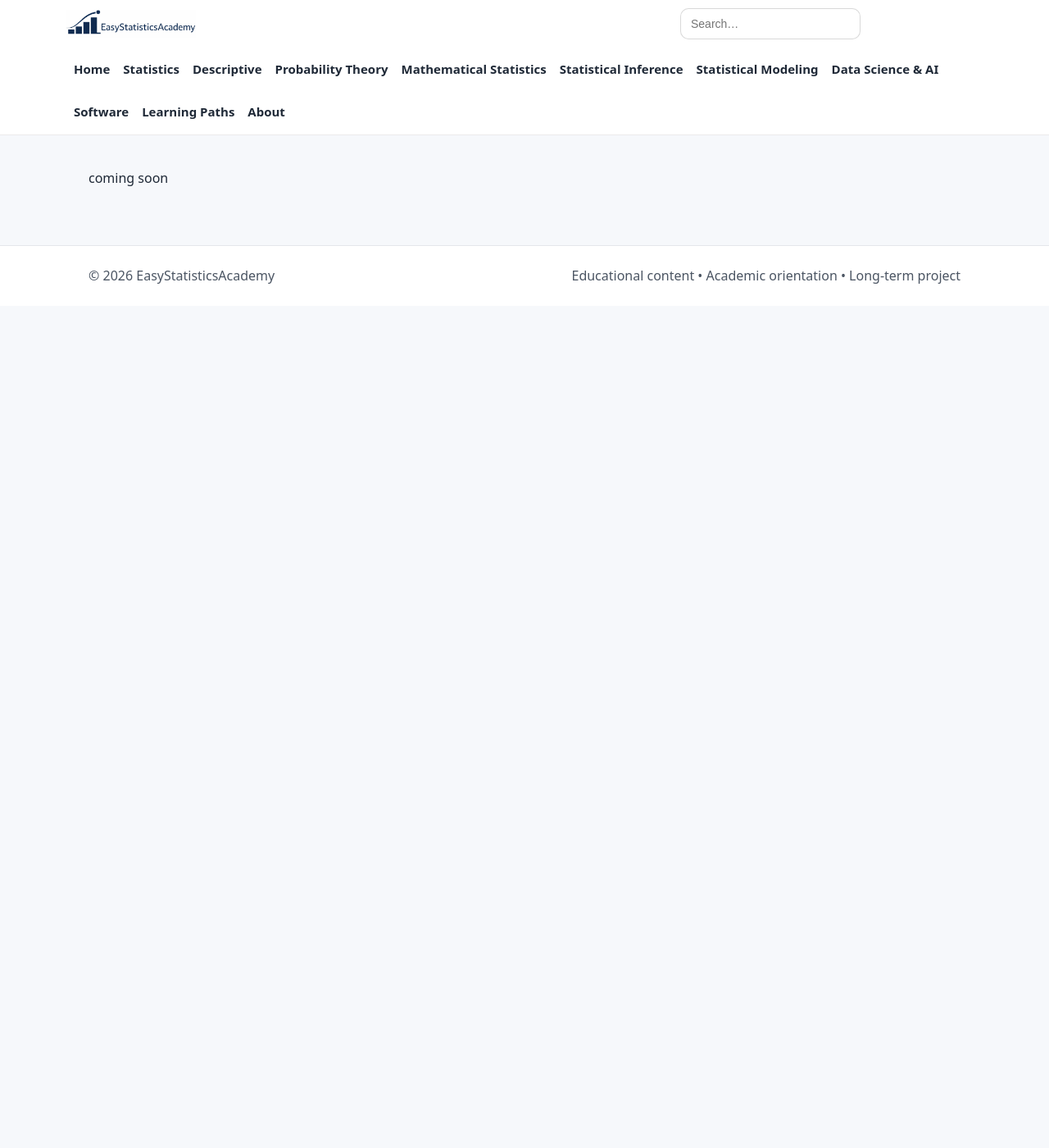
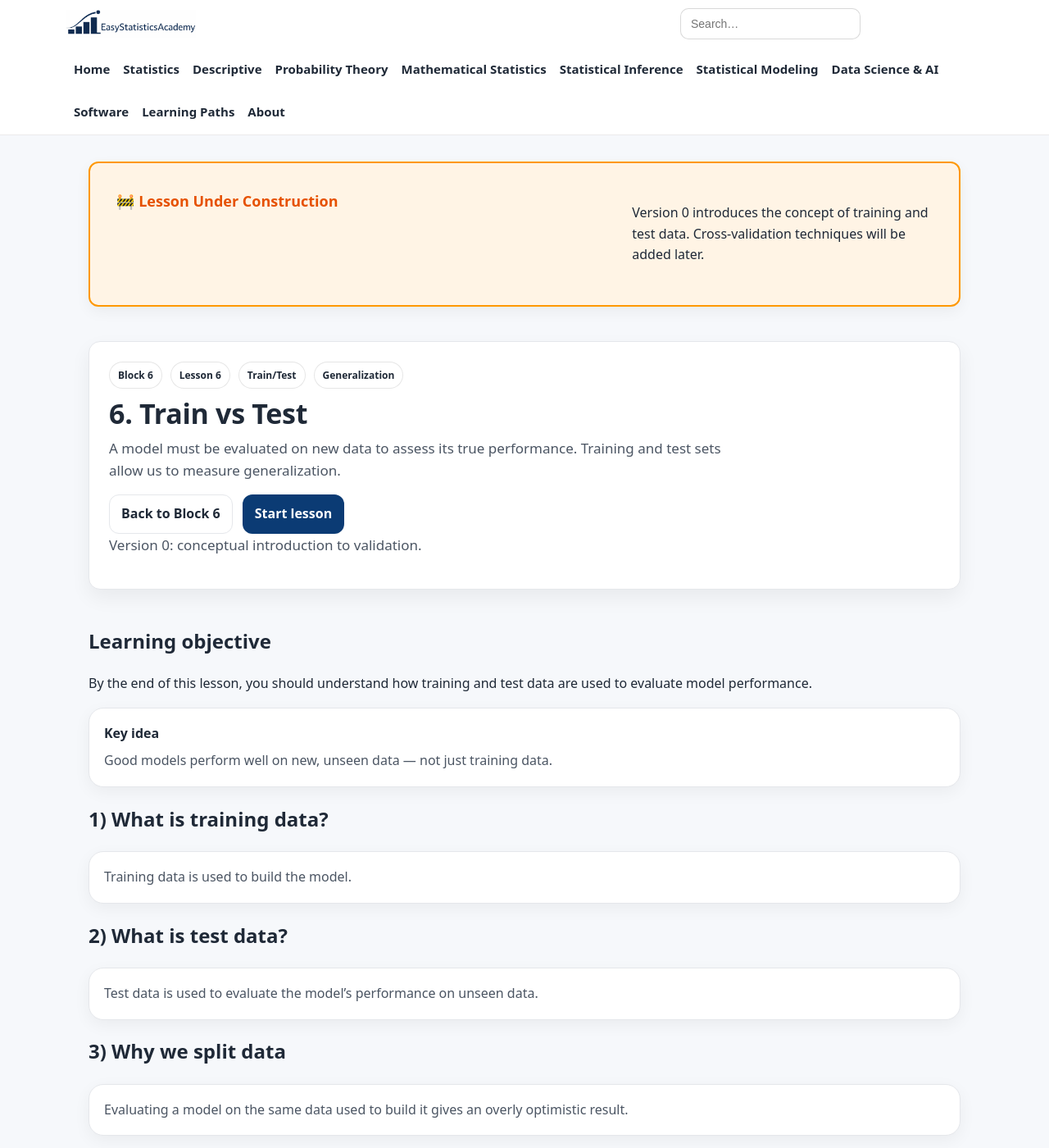
Before and after one commit to ammar-homaida-statistics/easystatisticsacademy, a Jekyll site: the page built from modeling/model-fit-comparison/train-vs-test/index.md, in a window 1280 px wide and 1400 px high. Shown: the whole window at 82% size. Built offline with Jekyll 4.4.1, drawn with Linux system fonts in a browser that asks for light colours; our own code applies the rules of GitHub Pages for plain Markdown files; some of the changed text lies outside the part shown.

Commit message:
Add lesson content

```diff
--- a/modeling/model-fit-comparison/train-vs-test/index.md
+++ b/modeling/model-fit-comparison/train-vs-test/index.md
@@ -1 +1,174 @@
-coming soon
+---
+layout: default
+title: 6. Train vs Test
+permalink: /modeling/model-fit-comparison/train-vs-test/
+sidebar: false
+---
+
+<!-- UNDER CONSTRUCTION -->
+<section class="section section-slim">
+  <div class="callout" style="background:#fff4e5; border:2px solid #ff9800; padding:2rem; border-radius:12px;">
+    <h2 style="color:#e65100;">🚧 Lesson Under Construction</h2>
+    <p>
+      Version 0 introduces the concept of training and test data.
+      Cross-validation techniques will be added later.
+    </p>
+  </div>
+</section>
+
+<!-- ✅ Update last visited lesson -->
+<script>
+(function () {
+  localStorage.setItem("esa_continue_modeling_model_fit_lesson_v0", JSON.stringify({
+    url: "/modeling/model-fit-comparison/train-vs-test/",
+    label: "Lesson 6 — Train vs Test",
+    ts: Date.now()
+  }));
+})();
+</script>
+
+<!-- HERO -->
+<section class="hero hero-section">
+  <div class="hero-card">
+
+    <div class="badge-row">
+      <span class="badge">Block 6</span>
+      <span class="badge">Lesson 6</span>
+      <span class="badge">Train/Test</span>
+      <span class="badge">Generalization</span>
+    </div>
+
+    <h1>6. Train vs Test</h1>
+
+    <p class="lead">
+      A model must be evaluated on new data to assess its true performance.
+      Training and test sets allow us to measure generalization.
+    </p>
+
+    <div class="hero-actions">
+      <a class="btn btn-outline" href="/modeling/model-fit-comparison/">Back to Block 6</a>
+      <a class="btn" href="#lesson">Start lesson</a>
+    </div>
+
+    <p class="muted-mini">
+      Version 0: conceptual introduction to validation.
+    </p>
+
+  </div>
+</section>
+
+<!-- LESSON -->
+<section class="section" id="lesson">
+
+  <h2>Learning objective</h2>
+  <p>
+    By the end of this lesson, you should understand how training and test data
+    are used to evaluate model performance.
+  </p>
+
+  <div class="card">
+    <h3>Key idea</h3>
+    <p>
+      Good models perform well on new, unseen data — not just training data.
+    </p>
+  </div>
+
+  <h2>1) What is training data?</h2>
+  <div class="card">
+    <p>
+      Training data is used to build the model.
+    </p>
+  </div>
+
+  <h2>2) What is test data?</h2>
+  <div class="card">
+    <p>
+      Test data is used to evaluate the model’s performance on unseen data.
+    </p>
+  </div>
+
+  <h2>3) Why we split data</h2>
+  <div class="card">
+    <p>
+      Evaluating a model on the same data used to build it
+      gives an overly optimistic result.
+    </p>
+  </div>
+
+  <h2>4) Detecting overfitting</h2>
+  <div class="card">
+    <ul>
+      <li>Good training performance</li>
+      <li>Poor test performance</li>
+    </ul>
+  </div>
+
+  <h2>5) Detecting underfitting</h2>
+  <div class="card">
+    <ul>
+      <li>Poor training performance</li>
+      <li>Poor test performance</li>
+    </ul>
+  </div>
+
+  <h2>6) Ideal model behavior</h2>
+  <div class="card">
+    <ul>
+      <li>Good training performance</li>
+      <li>Good test performance</li>
+    </ul>
+  </div>
+
+  <h2>7) Generalization</h2>
+  <div class="card">
+    <p>
+      Generalization refers to how well a model performs on new data.
+    </p>
+  </div>
+
+  <h2>8) Common mistake</h2>
+  <div class="card">
+    <p>
+      Evaluating models only on training data.
+    </p>
+  </div>
+
+  <h2>9) Limitations</h2>
+  <div class="card">
+    <p>
+      A single train-test split can be unstable.
+      More robust methods (e.g., cross-validation) are used later.
+    </p>
+  </div>
+
+  <h2>10) Why this matters</h2>
+  <div class="card">
+    <p>
+      Model evaluation must reflect real-world performance,
+      not just performance on known data.
+    </p>
+  </div>
+
+  <div class="card">
+    <h3>Outcome of this lesson</h3>
+    <ul>
+      <li>Understand train vs test data</li>
+      <li>Detect overfitting and underfitting</li>
+      <li>Define generalization</li>
+      <li>Avoid evaluation mistakes</li>
+      <li>Prepare for model comparison</li>
+    </ul>
+  </div>
+
+  <div class="card">
+    <h3>Next step</h3>
+    <p>
+      We now compare multiple models
+      to select the best one.
+    </p>
+    <a class="btn" href="/modeling/model-fit-comparison/model-comparison/">
+      Next lesson: Model Comparison →
+    </a>
+  </div>
+
+</section>
```
